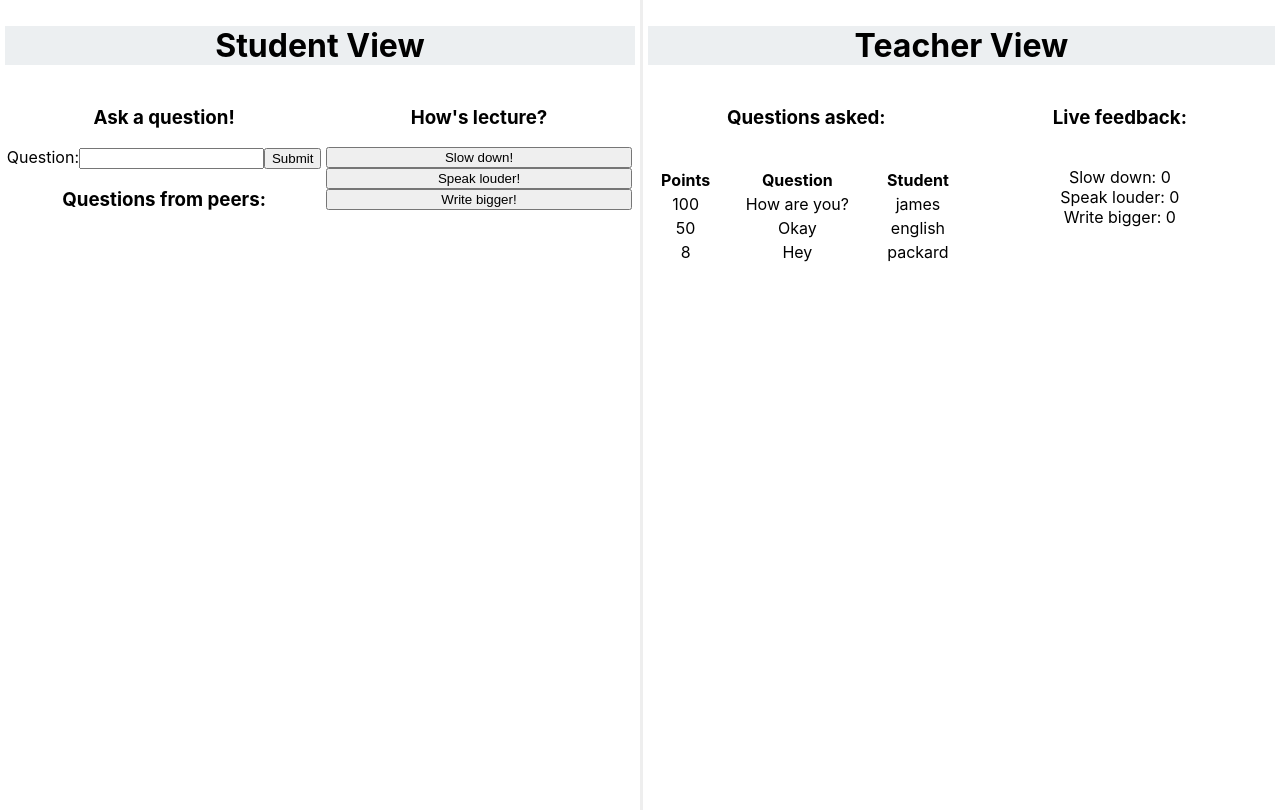
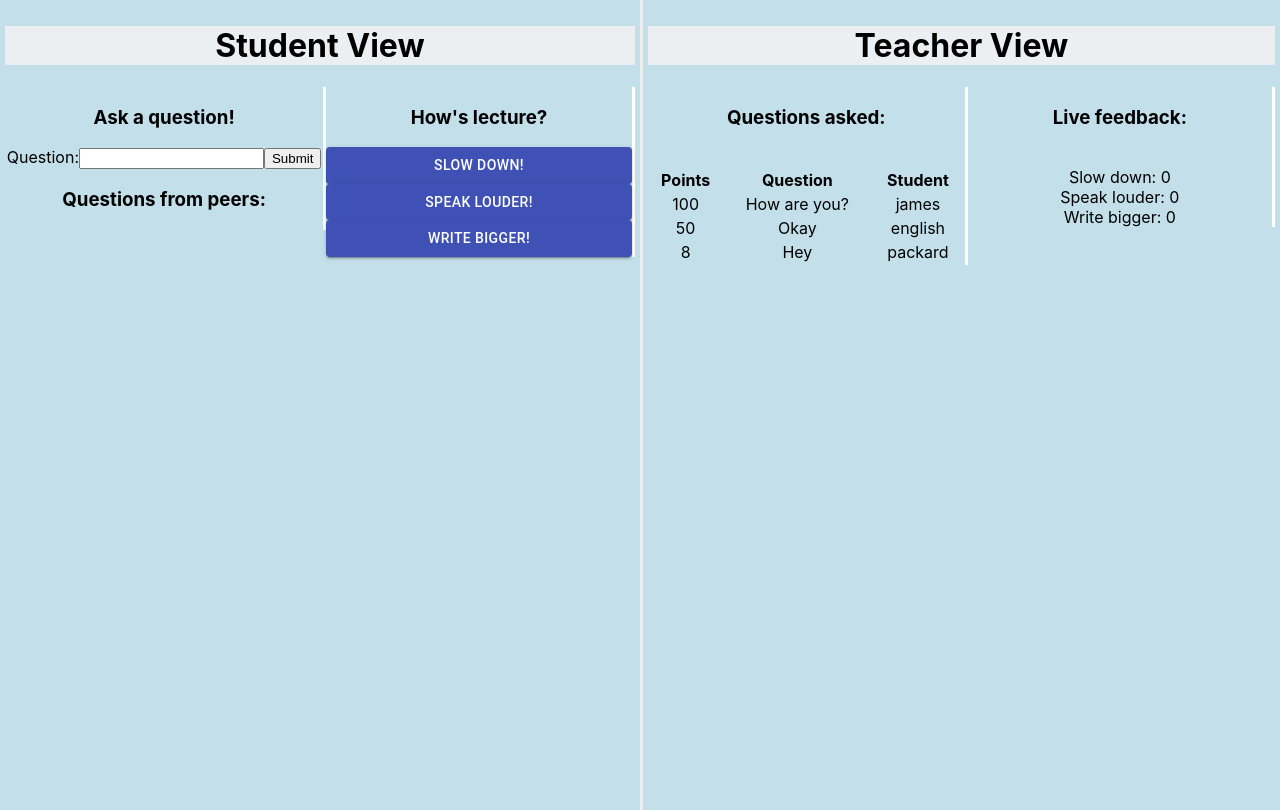
Before and after one commit to spayra1/LectureSense, a React (Create React App) app: page / in a window 1280 px wide. Built offline with nearby package versions, Linux system fonts and the light colour scheme.

Commit message:
playing with styling

```diff
--- a/package.json
+++ b/package.json
@@ -5,6 +5,7 @@
   "dependencies": {
     "@material-ui/core": "^4.4.2",
     "express": "^4.17.1",
+    "material-design-lite": "^1.3.0",
     "react": "^16.9.0",
     "react-dom": "^16.9.0",
     "react-scripts": "3.1.1"
--- a/src/App.css
+++ b/src/App.css
@@ -1,6 +1,11 @@
+.body {
+  background-color: lightblue;
+}
+
 .App {
   text-align: center;
   display: flex;
+  background-color: rgb(195, 223, 233);
 }
 
 .App-logo {
@@ -39,6 +44,29 @@
   display: flex;
 }
 
+.btn {
+  position: relative;
+
+
+  display: flex;
+  margin: 15px;
+  padding: 100px;
+
+  overflow: hidden;
+
+  border-width: 0;
+  outline: none;
+  border-radius: 4px;
+  box-shadow: 0 1px 4px rgba(0, 0, 0, .6);
+
+  background-color: #3d68f5;
+  color: #ecf0f1;
+
+  transition: background-color .3s;
+}
+
+
+
 .col {
   flex-grow: 1;
   min-width: 49%;
--- a/src/App.js
+++ b/src/App.js
@@ -30,6 +30,7 @@ function App() {
 
   return (
     <div className="App">
+
         <div className="student-section">
           <StudentBar/>
           <div class="row">
--- a/src/components/QuestionForm.js
+++ b/src/components/QuestionForm.js
@@ -28,6 +28,7 @@ class QuestionForm extends React.Component {
                     <input
                         type="text"
                         name="question"
+                        className="input"
                         value={this.state.value}
                         onChange={this.handleChange}
                     />
--- a/src/components/StudentFeedback.js
+++ b/src/components/StudentFeedback.js
@@ -1,13 +1,14 @@
 import React, { useState } from 'react';
+import Button from '@material-ui/core/Button';
 
 const StudentFeedback = ({s, ss, l, sl, b, sb}) => {
 
     return (
     <div class="col" style={{ backgroundColor: ''}}>
         <h3>How's lecture?</h3>
-        <button onClick={() => ss(s + 1)}>Slow down!</button>
-        <button onClick={() => sl(l + 1)}>Speak louder!</button>
-        <button onClick={() => sb(b + 1)}>Write bigger!</button>
+        <Button onClick={() => ss(s + 1)} variant="contained" color="primary" className='btn'>Slow down!</Button>
+        <Button onClick={() => sl(l + 1)} variant="contained" color="primary" className='btn'>Speak louder!</Button>
+        <Button onClick={() => sb(b + 1)} variant="contained" color="primary" className='btn'>Write bigger!</Button>
     </div>
     )
 };
```
Also changed, not shown: 1 other file (tests, documents, lock files or other folders).
